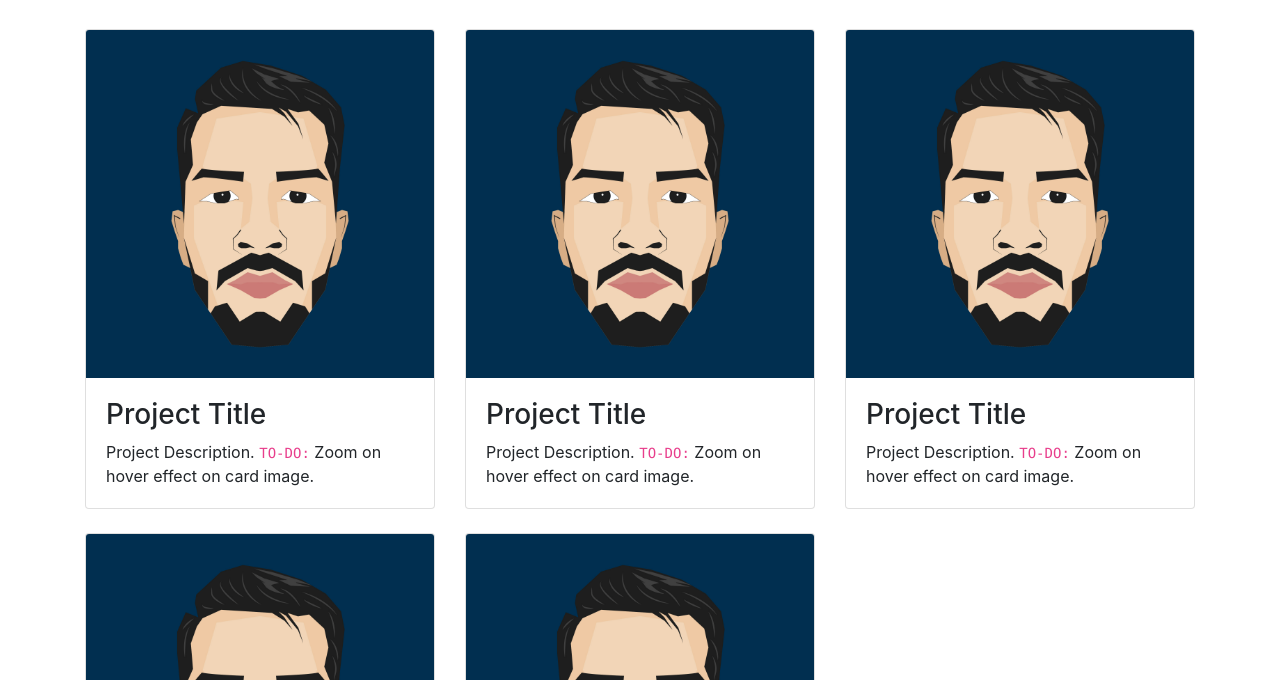
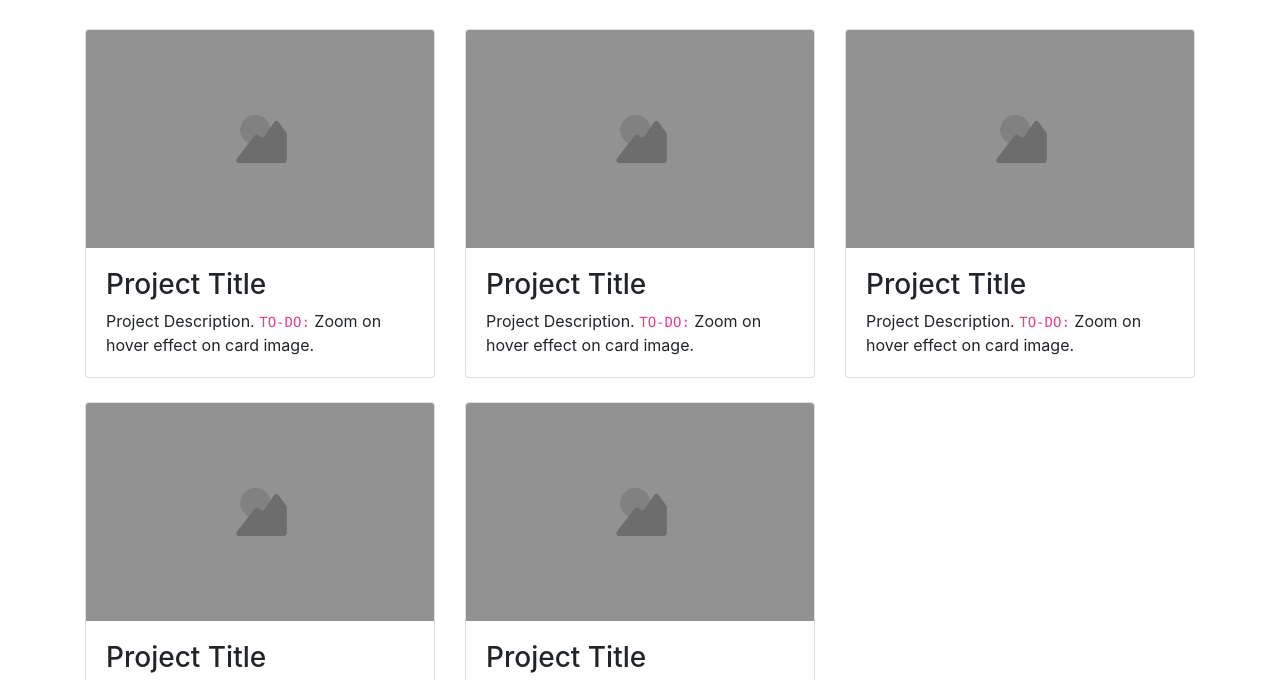
Before and after one commit to danielflachica/DFL-Portfolio, a website: page index.html in a window 1280 px wide. Shown: the part 681-1361 px from the top of the page. Drawn offline with nearby package versions, Linux system fonts and the light colour scheme.

Commit message:
Add offline image card

```diff
--- a/index.html
+++ b/index.html
@@ -110,7 +110,7 @@
         <div class="row">
           <div class="col-md-4 mt-4">
             <div class="card w-100">
-              <img src="public/images/dfl.jpg" class="card-img-top" alt="...">
+              <img src="public/images/offline_image.png" class="card-img-top" alt="...">
               <div class="card-body">
                 <h3 class="card-text">Project Title</h3>
                 <p class="card-text">Project Description. <code>TO-DO:</code> Zoom on hover effect on card image.</p>
@@ -120,7 +120,7 @@
 
           <div class="col-md-4 mt-4">
             <div class="card w-100">
-              <img src="public/images/dfl.jpg" class="card-img-top" alt="...">
+              <img src="public/images/offline_image.png" class="card-img-top" alt="...">
               <div class="card-body">
                 <h3 class="card-text">Project Title</h3>
                 <p class="card-text">Project Description. <code>TO-DO:</code> Zoom on hover effect on card image.</p>
@@ -130,7 +130,7 @@
 
           <div class="col-md-4 mt-4">
             <div class="card w-100">
-              <img src="public/images/dfl.jpg" class="card-img-top" alt="...">
+              <img src="public/images/offline_image.png" class="card-img-top" alt="...">
               <div class="card-body">
                 <h3 class="card-text">Project Title</h3>
                 <p class="card-text">Project Description. <code>TO-DO:</code> Zoom on hover effect on card image.</p>
@@ -140,7 +140,7 @@
 
           <div class="col-md-4 mt-4">
             <div class="card w-100">
-              <img src="public/images/dfl.jpg" class="card-img-top" alt="...">
+              <img src="public/images/offline_image.png" class="card-img-top" alt="...">
               <div class="card-body">
                 <h3 class="card-text">Project Title</h3>
                 <p class="card-text">Project Description. <code>TO-DO:</code> Zoom on hover effect on card image.</p>
@@ -150,7 +150,7 @@
 
           <div class="col-md-4 mt-4">
             <div class="card w-100">
-              <img src="public/images/dfl.jpg" class="card-img-top" alt="...">
+              <img src="public/images/offline_image.png" class="card-img-top" alt="...">
               <div class="card-body">
                 <h3 class="card-text">Project Title</h3>
                 <p class="card-text">Project Description. <code>TO-DO:</code> Zoom on hover effect on card image.</p>
```
Also changed, not shown: public/images/offline_image.png (added).
